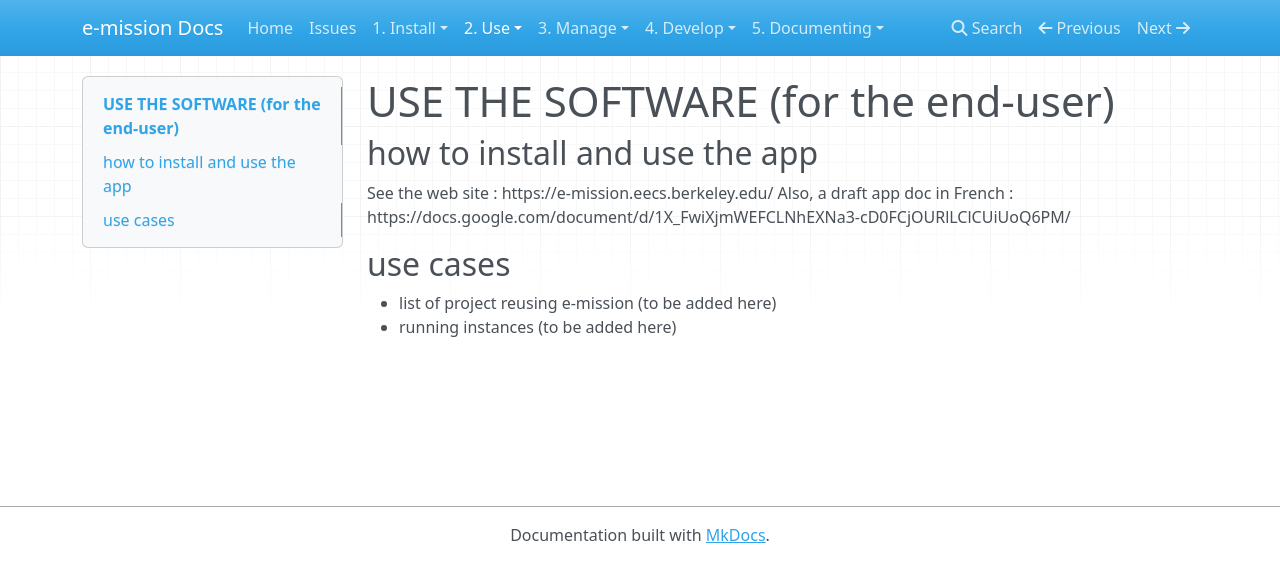
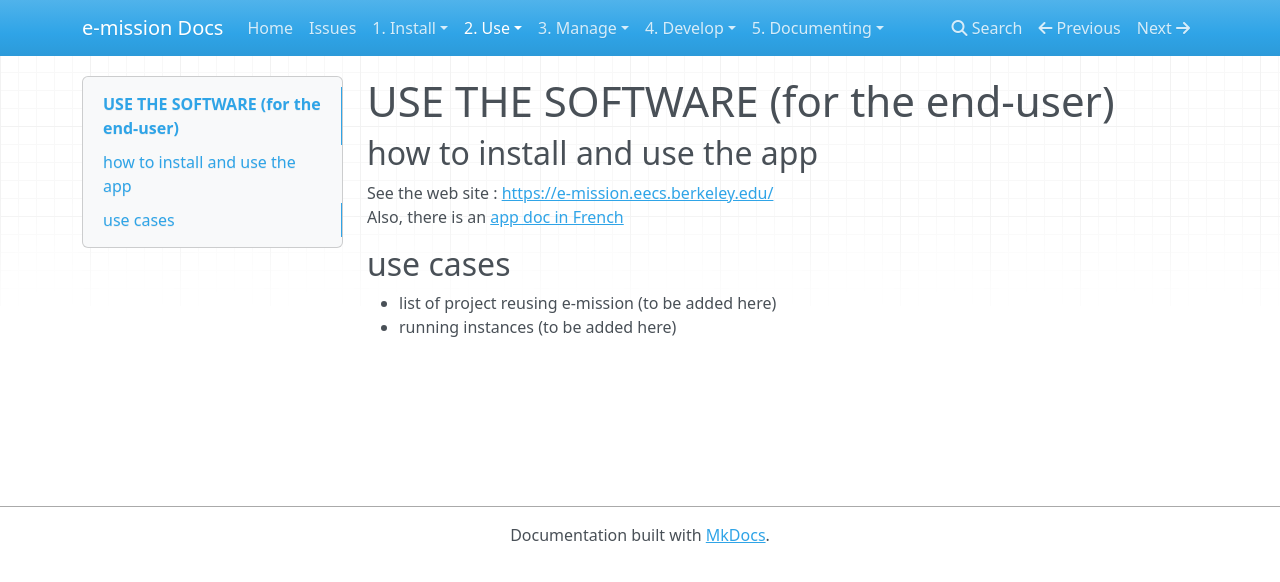
Before and after one commit to e-mission/e-mission-docs, an MkDocs documentation site: the page built from docs/use/end_user.md, in a window 1280 px wide. Shown: the top 582 px of the page. Built offline with MkDocs 1.6.1, drawn with Linux system fonts in a browser that asks for light colours; nearby versions of some CDN libraries.

Commit message:
Update end_user.md

```diff
--- a/docs/use/end_user.md
+++ b/docs/use/end_user.md
@@ -1,7 +1,7 @@
 # USE THE SOFTWARE (for the end-user)
 ## how to install and use the app
-See the web site : https://e-mission.eecs.berkeley.edu/
-Also, a draft app doc in French : https://docs.google.com/document/d/1X_FwiXjmWEFCLNhEXNa3-cD0FCjOURlLClCUiUoQ6PM/
+See the web site : [https://e-mission.eecs.berkeley.edu/](https://e-mission.eecs.berkeley.edu/)
+Also, there is an [app doc in French](https://docs.google.com/document/d/1X_FwiXjmWEFCLNhEXNa3-cD0FCjOURlLClCUiUoQ6PM/)
 
 ## use cases
 - list of project reusing e-mission  (to be added here)
```
